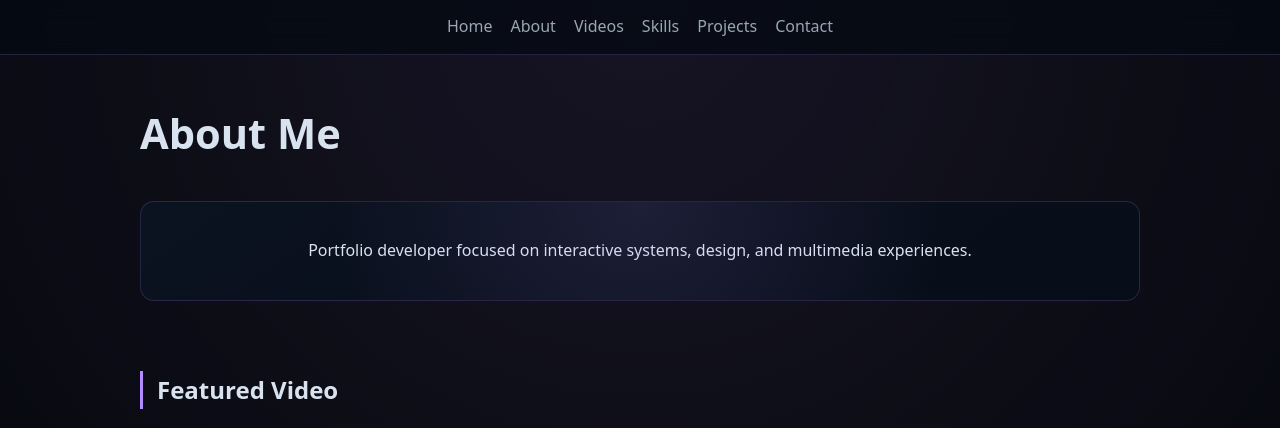
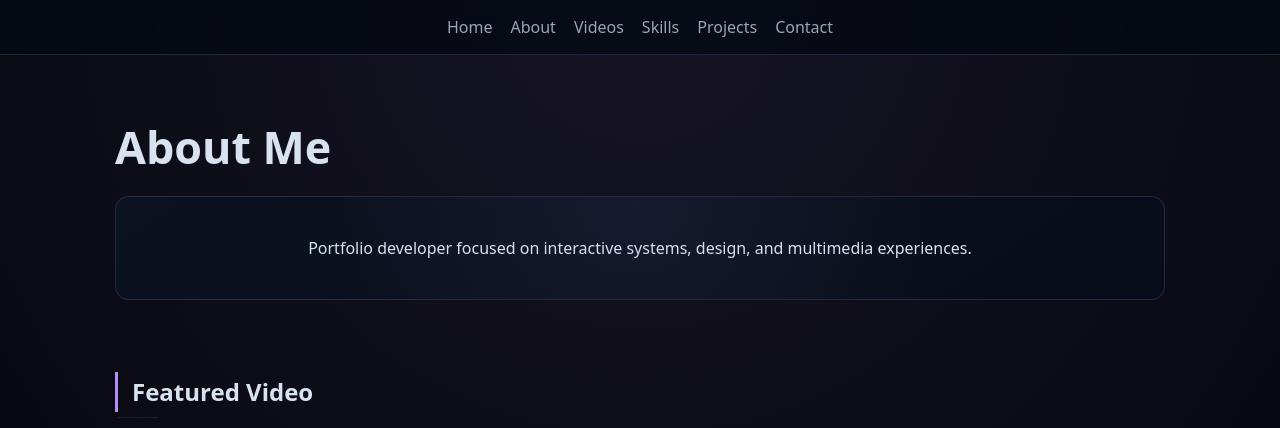
Before and after one commit to trenthian/trenthian.github.io, a Jekyll site: the page built from index.md, in a window 1280 px wide and 1400 px high. Shown: the top 428 px of the window. Built offline with Jekyll 4.4.1, drawn with Linux system fonts in a browser that asks for light colours.

Commit message:
Update style.scss

```diff
--- a/assets/css/style.scss
+++ b/assets/css/style.scss
@@ -2,60 +2,102 @@
 ---
 
 /* ==========================================================
-   SHEIKAH SLATE PORTFOLIO THEME (PURPLE VARIANT)
+   SHEIKAH PORTFOLIO SYSTEM — PURPLE SLATE HYBRID
+   (Artifact UI + Professional Layout + Minimal Fantasy Layer)
    ========================================================== */
 
+
 /* ==========================================================
-   THEME VARIABLES
+   VARIABLES
    ========================================================== */
 
 :root {
-  --bg: #05070c;                 /* deep void slate */
-  --panel: #0b1220;              /* primary surface */
-  --panel-2: #070d18;            /* depth layer */
+  --bg: #05070c;
+  --panel: #0b1220;
+  --panel-2: #070d18;
 
-  --text: #d9e3f0;               /* cold light text */
+  --text: #d9e3f0;
   --muted: #9aa6b2;
 
-  /* PURPLE SHEIKAH CORE */
-  --accent: #b38cff;             /* soft violet glow */
-  --accent-dim: rgba(179, 140, 255, 0.18);
-  --accent-glow: rgba(179, 140, 255, 0.45);
+  --accent: #b38cff;
+  --accent-soft: rgba(179, 140, 255, 0.12);
+  --accent-mid: rgba(179, 140, 255, 0.22);
+  --accent-strong: rgba(179, 140, 255, 0.45);
 
   --border: rgba(179, 140, 255, 0.18);
 
-  --shadow: 0 10px 40px rgba(0, 0, 0, 0.6);
+  --shadow: 0 10px 40px rgba(0, 0, 0, 0.65);
 
   --radius: 14px;
+  --radius-soft: 10px;
 
   --transition: 0.25s ease;
+  --transition-fast: 0.15s ease;
 }
 
+
 /* ==========================================================
-   BASE
+   BASE LAYOUT
    ========================================================== */
 
 body {
   margin: 0;
   font-family: system-ui, -apple-system, Segoe UI, Roboto, sans-serif;
 
-  background: radial-gradient(
-      circle at top,
+  background:
+    radial-gradient(circle at top,
       rgba(179, 140, 255, 0.10),
-      transparent 45%
-    ),
+      transparent 45%),
     var(--bg);
 
   color: var(--text);
-  line-height: 1.6;
+  line-height: 1.65;
 }
 
 html {
   scroll-behavior: smooth;
 }
 
+
 /* ==========================================================
-   NAVIGATION
+   TYPOGRAPHY (PORTFOLIO FIRST, STYLE SECOND)
+   ========================================================== */
+
+h1, h2, h3 {
+  color: var(--text);
+  margin: 0;
+  font-weight: 650;
+}
+
+h1 {
+  font-size: clamp(2rem, 3.5vw, 2.8rem);
+  margin-bottom: 12px;
+}
+
+h2 {
+  margin-top: 64px;
+  margin-bottom: 18px;
+  padding-left: 14px;
+
+  border-left: 3px solid var(--accent);
+
+  position: relative;
+}
+
+/* subtle "rune tick" decoration */
+h2::after {
+  content: "";
+  position: absolute;
+  left: 0;
+  bottom: -6px;
+  width: 40px;
+  height: 1px;
+  background: var(--accent-soft);
+}
+
+
+/* ==========================================================
+   NAVIGATION (LOCKED TERMINAL BAR)
    ========================================================== */
 
 .nav {
@@ -69,65 +111,50 @@
   display: flex;
   justify-content: center;
 
-  padding: 14px 20px;
+  padding: 14px 18px;
 
-  background: rgba(5, 10, 18, 0.75);
-  backdrop-filter: blur(12px);
+  background: rgba(5, 10, 18, 0.78);
+  backdrop-filter: blur(14px);
 
-  border-bottom: 1px solid rgba(179, 140, 255, 0.18);
+  border-bottom: 1px solid var(--border);
 }
 
 .nav-inner {
   display: flex;
   gap: 18px;
+  flex-wrap: wrap;
+  justify-content: center;
 }
 
 .nav a {
   color: var(--muted);
   text-decoration: none;
   font-weight: 500;
-  transition: color var(--transition);
+  transition: color var(--transition-fast);
 }
 
 .nav a:hover {
   color: var(--accent);
 }
 
+
 /* ==========================================================
-   MAIN LAYOUT
+   MAIN CONTAINER
    ========================================================== */
 
 main {
-  max-width: 1000px;
+  max-width: 1050px;
   margin: 0 auto;
-  padding: 100px 20px 60px;
+  padding: 110px 20px 70px;
 }
 
 .section {
-  margin-bottom: 70px;
+  margin-bottom: 72px;
 }
 
-/* ==========================================================
-   HEADINGS
-   ========================================================== */
-
-h1, h2, h3 {
-  color: var(--text);
-  margin-top: 0;
-}
-
-h1 {
-  font-size: 2.6rem;
-}
-
-h2 {
-  margin-top: 60px;
-  padding-left: 14px;
-  border-left: 3px solid var(--accent);
-}
 
 /* ==========================================================
-   CARD SYSTEM
+   CARD SYSTEM (ARTIFACT PANELS)
    ========================================================== */
 
 .card {
@@ -139,74 +166,76 @@
     var(--panel-2)
   );
 
-  border: 1px solid rgba(179, 140, 255, 0.18);
+  border: 1px solid var(--border);
   border-radius: var(--radius);
 
-  padding: 20px;
-  margin-top: 16px;
+  padding: 22px;
 
   text-align: center;
 
-  transition: transform var(--transition),
-              box-shadow var(--transition),
-              border-color var(--transition);
+  transition:
+    transform var(--transition),
+    box-shadow var(--transition),
+    border-color var(--transition);
 
   overflow: hidden;
 }
 
-/* ambient purple glow */
+/* ambient artifact glow */
 .card::before {
   content: "";
   position: absolute;
   inset: 0;
 
-  background: radial-gradient(
-    circle at 50% 0%,
-    rgba(179, 140, 255, 0.20),
-    transparent 60%
-  );
+  background:
+    radial-gradient(
+      circle at 50% 0%,
+      var(--accent-soft),
+      transparent 60%
+    );
 
-  opacity: 0.6;
+  opacity: 0.7;
   pointer-events: none;
 }
 
+/* hover activation pulse */
 .card:hover {
-  transform: translateY(-4px);
-  border-color: var(--accent-glow);
-  box-shadow: 0 0 28px rgba(179, 140, 255, 0.20);
+  transform: translateY(-5px);
+  border-color: var(--accent-strong);
+  box-shadow: 0 0 30px var(--accent-mid);
 }
 
+
 /* ==========================================================
-   GRID
+   GRID (SYSTEMIC LAYOUT)
    ========================================================== */
 
 .grid {
   display: grid;
-  grid-template-columns: repeat(auto-fit, minmax(200px, 1fr));
+  grid-template-columns: repeat(auto-fit, minmax(210px, 1fr));
   gap: 16px;
 }
 
+
 /* ==========================================================
-   VIDEO SYSTEM
+   VIDEO SYSTEM (SHOWREEL TERMINAL)
    ========================================================== */
 
 .video-wrapper iframe {
   width: 100%;
   aspect-ratio: 16 / 9;
   border: 0;
-  border-radius: 12px;
+  border-radius: var(--radius-soft);
 }
 
-/* horizontal strip */
 .video-strip {
   display: flex;
   gap: 12px;
   overflow-x: auto;
-  margin-top: 12px;
-  padding-bottom: 8px;
+  margin-top: 14px;
+  padding-bottom: 6px;
 }
 
-/* thumbnails */
 .video-thumb {
   flex: 0 0 160px;
   height: 90px;
@@ -216,10 +245,11 @@
 
   cursor: pointer;
 
-  border: 1px solid rgba(179, 140, 255, 0.18);
+  border: 1px solid var(--border);
 
-  transition: transform var(--transition),
-              border-color var(--transition);
+  transition:
+    transform var(--transition-fast),
+    border-color var(--transition-fast);
 }
 
 .video-thumb img {
@@ -233,8 +263,9 @@
   border-color: var(--accent);
 }
 
+
 /* ==========================================================
-   LINKS
+   LINKS (CONTROLLED ACCENT USAGE)
    ========================================================== */
 
 a {
@@ -246,8 +277,9 @@
   color: white;
 }
 
+
 /* ==========================================================
-   ACCESSIBILITY
+   MICRO INTERACTIONS (SUBTLE SYSTEM FEEL)
    ========================================================== */
 
 :focus-visible {
@@ -255,17 +287,33 @@
   outline-offset: 3px;
 }
 
+
 /* ==========================================================
-   MOBILE
+   RESPONSIVE LAYOUT
    ========================================================== */
 
 @media (max-width: 720px) {
   .nav-inner {
-    flex-wrap: wrap;
-    justify-content: center;
+    gap: 12px;
+  }
+
+  main {
+    padding-top: 100px;
   }
 
   h1 {
     font-size: 2rem;
   }
 }
+
+
+/* ==========================================================
+   OPTIONAL: LOW MOTION SUPPORT
+   ========================================================== */
+
+@media (prefers-reduced-motion: reduce) {
+  * {
+    transition: none !important;
+    scroll-behavior: auto !important;
+  }
+}
```
